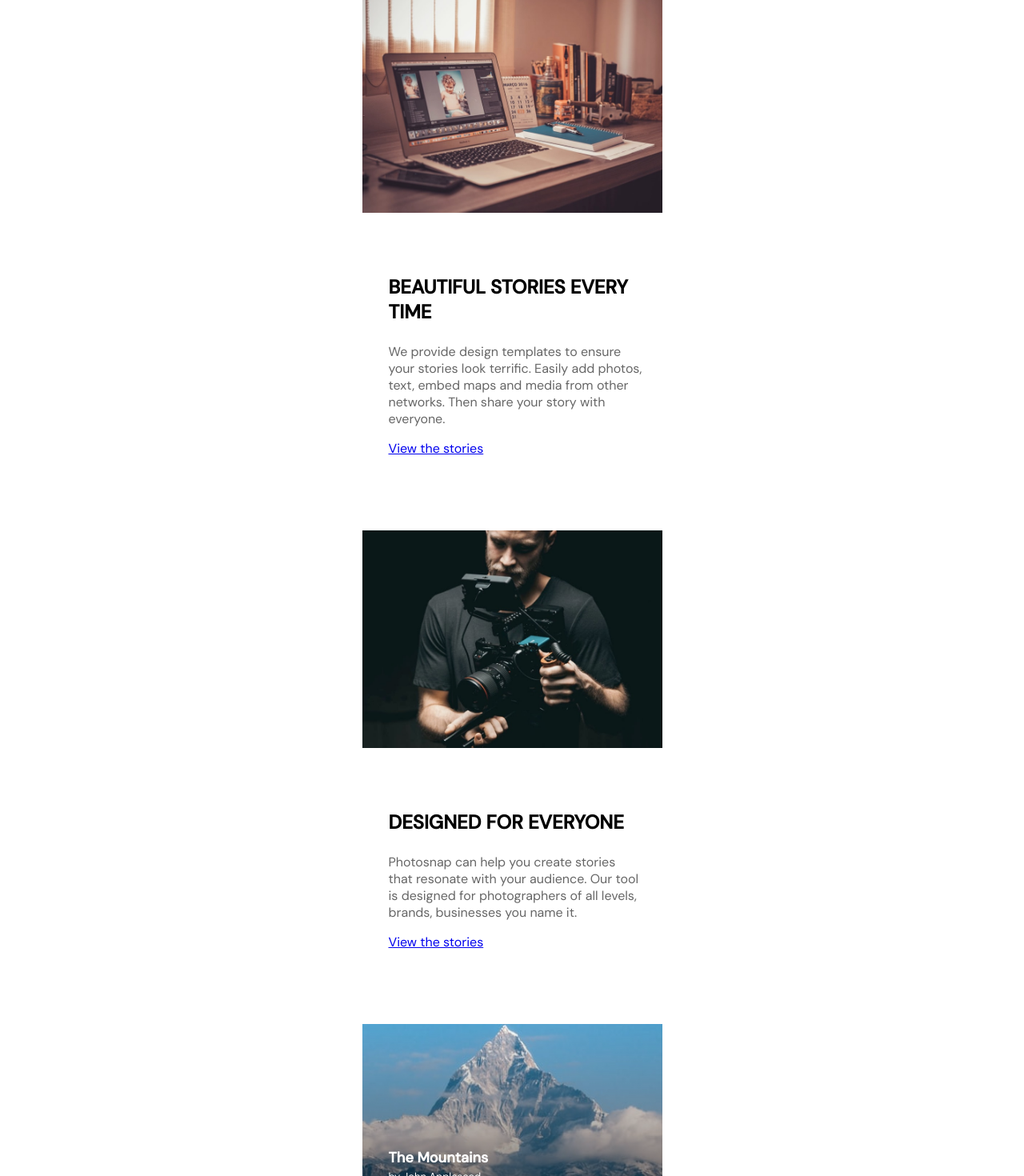
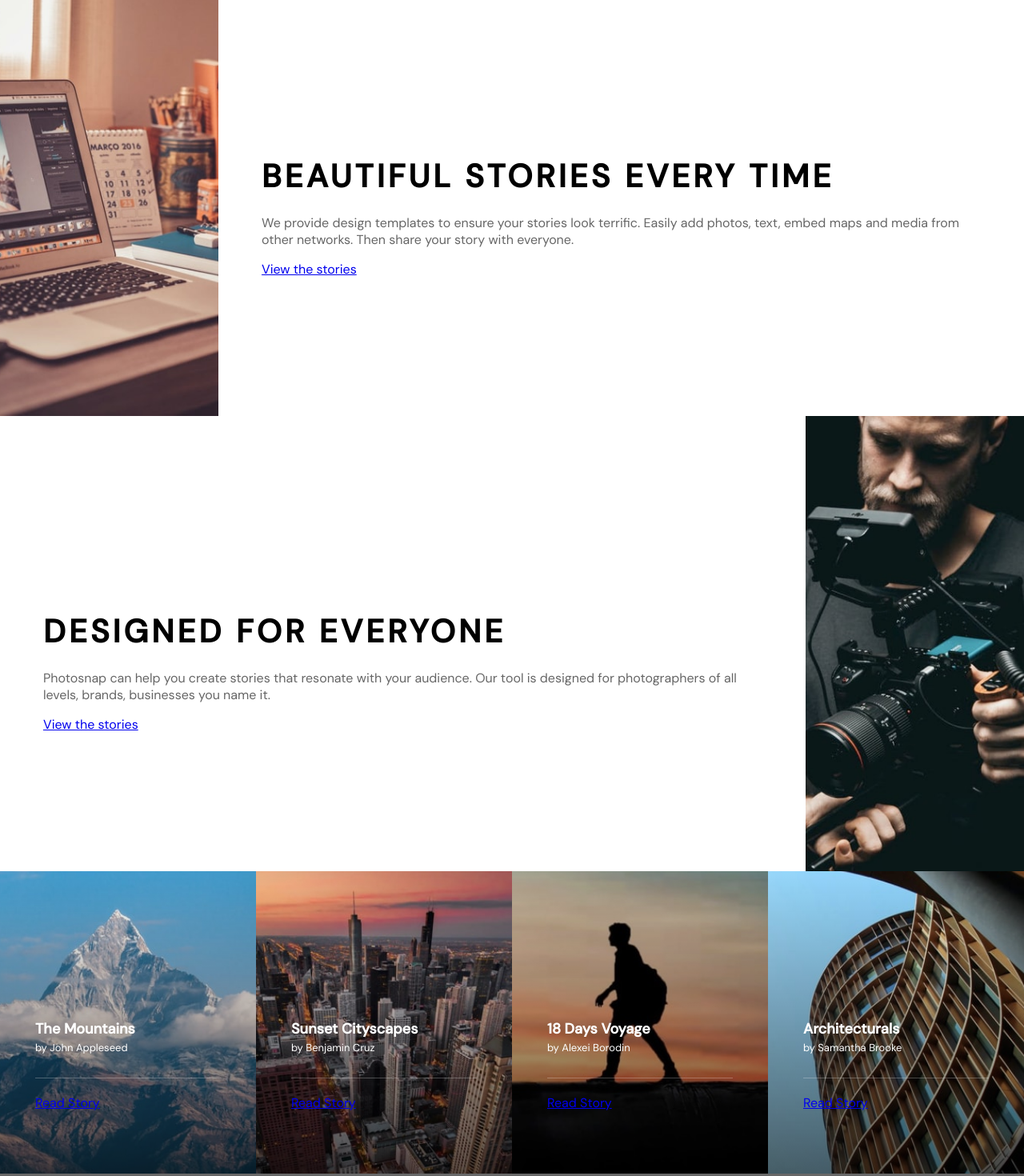
Before and after one commit to johanbijlsma/photosnap, a SvelteKit app: page / in a window 1280 px wide. Shown: the part 740-2210 px from the top of the page at 80% size. Built offline with nearby package versions, Linux system fonts and the light colour scheme.

Commit message:
more styling

```diff
--- a/src/lib/index.ts
+++ b/src/lib/index.ts
@@ -1 +1,2 @@
 // place files you want to import through the `$lib` alias in this folder.
+export createS from '$lib/assets/home/create-and-share-S.jpg';
--- a/src/routes/+page.svelte
+++ b/src/routes/+page.svelte
@@ -52,12 +52,12 @@
 		<li><a href="/stories">Home - Stories</a></li>
 		<li><a href="/features">Features</a></li>
 		<li><a href="/pricing">Pricing</a></li>
-		<li><a href="/">Get an invite</a></li>
+		<li class="mobile-hidden"><a href="/">Get an invite</a></li>
 	</ul>
 </nav>
 <div class="wrapper">
 	<div class="card-wrapper">
-		<div class="card createbg">
+		<div class="card createbg picture-right">
 			<img
 				src={createS}
 				alt=""
@@ -65,14 +65,17 @@
 				loading="lazy"
 				srcset="{createS} 400w, {createM} 800w, {createL} 1200w"
 			/>
+			<!-- <div class="card--inner"> -->
 			<h2 class="card-title">Create and share your photo Stories.</h2>
 
 			<p>
 				Photosnap is a platform for photographers and visual storytellers. We make it easy to share
 				photos, tell stories and connect with others.
 			</p>
+			<a href="/">Get an invite</a>
+			<!-- </div> -->
 		</div>
-		<div class="card">
+		<div class="card picture-left">
 			<img
 				src={beautifulS}
 				alt=""
@@ -80,15 +83,17 @@
 				loading="lazy"
 				srcset="{beautifulS} 400w, {beautifulM} 800w, {beautifulL} 1200w"
 			/>
+			<!-- <div class="card--inner"> -->
 			<h2 class="card-title">Beautiful stories every time</h2>
 			<p>
 				We provide design templates to ensure your stories look terrific. Easily add photos, text,
 				embed maps and media from other networks. Then share your story with everyone.
 			</p>
 			<a href="/stories"> View the stories</a>
+			<!-- </div> -->
 		</div>
 
-		<div class="card">
+		<div class="card picture-right">
 			<img
 				src={designedS}
 				alt=""
@@ -96,12 +101,14 @@
 				loading="lazy"
 				srcset="{designedS} 400w, {designedM} 800w, {designedL} 1200w"
 			/>
+			<!-- <div class="card--inner"> -->
 			<h2 class="card-title">Designed for everyone</h2>
 			<p>
 				Photosnap can help you create stories that resonate with your audience. Our tool is designed
 				for photographers of all levels, brands, businesses you name it.
 			</p>
 			<a href="/stories"> View the stories</a>
+			<!-- </div> -->
 		</div>
 	</div>
 	<div class="photo-wrapper">
--- a/src/styles.css
+++ b/src/styles.css
@@ -3,17 +3,19 @@
 :root {
 	--font: 'DM Sans', sans-serif;
 	--pure-black: #000000;
-	--pure-white: #ffffff;
+	--pure-white: rgb(255, 255, 255);
+	--pure-white-25: rgba(255, 255, 255, 0.25);
 	--light-grey: #dfdfdf;
 	--max-mobile-width: 375px;
 	--max-tablet-width: 768px;
 	--min-desktop-width: 768px;
+	--max-desktop-width: 1440px;
 }
 
 body {
 	font-family: var(--font);
 	color: var(--pure-black);
-	max-width: var(--max-mobile-width);
+	max-width: var(--max-desktop-width);
 	margin: 0 auto;
 }
 
@@ -38,6 +40,8 @@ nav {
 		padding-inline: 33px 24px;
 		padding-block-end: 92px;
 		overflow-x: hidden;
+		display: flex;
+		flex-direction: column;
 		& h2 {
 			text-transform: uppercase;
 			margin-block: 0px;
@@ -68,7 +72,7 @@ nav {
 	& .photo-card {
 		background-color: var(--pure-white);
 		padding-inline: 33px 24px;
-		padding-block-end: 92px;
+		padding-block-end: 70px;
 		overflow: hidden;
 		background-image: linear-gradient(180deg, rgba(0, 0, 0, 0) 0.27%, rgba(0, 0, 0, 0.66) 100%);
 		& h2 {
@@ -102,21 +106,203 @@ nav {
 			line-height: normal;
 			translate: 0 -16px;
 		}
+		& a.photo-link {
+			display: block;
+			border-top: var(--pure-white-25) 1px solid;
+			padding-block-start: 20px;
+		}
 	}
 	& .card.createbg {
 		background-color: var(--pure-black);
 		color: var(--pure-white);
 	}
 }
-
-@media screen and (max-width: 400px) {
+/* @media mobile specific */
+@media screen and (max-width: 500px) {
 	.mobile-hidden {
 		display: none;
 	}
+	.card-wrapper .card {
+		display: flex;
+		flex-direction: column;
+	}
 	.card-wrapper .card img {
 		width: 100vw;
+
+		translate: 0px;
+		width: 100%;
+		/* max-height: 285px; */
+		object-fit: cover;
+		object-position: 20% 50%;
 	}
 	.photo-wrapper .photo-card img {
 		width: 100vw;
 	}
+	body {
+		max-width: var(--max-template-width);
+	}
 }
+/* @media tablet specific */
+@media screen and (min-width: 500px) and (max-width: 900px) {
+	.mobile-hidden {
+		display: flex;
+	}
+	.card-wrapper .card {
+		padding-inline: 0px;
+		padding-block-end: 0px;
+	}
+	.card-wrapper .card.picture-right {
+		display: grid;
+		grid-template-areas:
+			'. . picture'
+			'header header picture'
+			'content content picture'
+			'cta cta picture'
+			'. . picture';
+		grid-template-columns: 1fr 1fr 273px;
+		grid-template-rows: 173px auto auto auto 173px;
+	}
+	.card-wrapper .card.picture-left {
+		display: grid;
+		grid-template-areas:
+			'picture . .'
+			'picture header header'
+			'picture content content'
+			'picture cta cta'
+			'picture . .';
+		grid-template-columns: 273px 1fr 1fr;
+		grid-template-rows: 173px auto auto auto 173px;
+	}
+	.card-wrapper .card img {
+		grid-area: picture;
+		translate: none;
+		height: 100%;
+		max-height: inherit;
+		object-position: center;
+		width: 100%;
+		aspect-ratio: auto;
+	}
+	.card-wrapper .card h2 {
+		grid-area: header;
+		padding-inline: 54px;
+		font-size: 40px;
+		line-height: 48px; /* 120% */
+		letter-spacing: 4.167px;
+	}
+	.card-wrapper .card p {
+		grid-area: content;
+		padding-inline: 54px;
+	}
+	.card-wrapper .card a {
+		grid-area: cta;
+		padding-inline: 54px;
+	}
+	.photo-wrapper {
+		display: grid;
+		grid-template-areas: 'picture picture';
+		grid-template-columns: 1fr 1fr;
+		grid-template-rows: 1fr 1fr;
+	}
+	.photo-wrapper .photo-card {
+		width: 100%;
+		padding-inline: 0px 0px;
+		padding-block-end: 70px;
+	}
+	.photo-wrapper .photo-card--inner {
+		padding-inline: 44px;
+	}
+	.photo-wrapper .photo-card img {
+		/* width: 100%; */
+		padding-inline: 0px 0px;
+		object-fit: cover;
+	}
+	body {
+		max-width: var(--max-tablet-width);
+	}
+}
+
+/* @media desktop specific */
+@media screen and (min-width: 900px) {
+	.mobile-hidden {
+		display: flex;
+	}
+	.card-wrapper .card {
+		padding-inline: 0px;
+		padding-block-end: 0px;
+	}
+	.card-wrapper .card.picture-right {
+		display: grid;
+		grid-template-areas:
+			'. . picture'
+			'header header picture'
+			'content content picture'
+			'cta cta picture'
+			'. . picture';
+		grid-template-columns: 1fr 1fr 273px;
+		grid-template-rows: 173px auto auto auto 173px;
+	}
+	.card-wrapper .card.picture-left {
+		display: grid;
+		grid-template-areas:
+			'picture . .'
+			'picture header header'
+			'picture content content'
+			'picture cta cta'
+			'picture . .';
+		grid-template-columns: 273px 1fr 1fr;
+		grid-template-rows: 173px auto auto auto 173px;
+	}
+	.card-wrapper .card img {
+		grid-area: picture;
+		translate: none;
+		height: 100%;
+		max-height: inherit;
+		object-position: center;
+		width: 100%;
+		aspect-ratio: auto;
+	}
+	.card-wrapper .card h2 {
+		grid-area: header;
+		padding-inline: 54px;
+		font-size: 40px;
+		line-height: 48px; /* 120% */
+		letter-spacing: 4.167px;
+	}
+	.card-wrapper .card p {
+		grid-area: content;
+		padding-inline: 54px;
+	}
+	.card-wrapper .card a {
+		grid-area: cta;
+		padding-inline: 54px;
+	}
+	.photo-wrapper {
+		display: grid;
+		grid-template-areas: 'picture picture picture picture';
+		grid-template-columns: 1fr 1fr 1fr 1fr;
+		grid-template-rows: 420px;
+	}
+	.photo-wrapper .photo-card {
+		width: 100%;
+		padding-inline: 0px 0px;
+	}
+	.photo-wrapper .photo-card--inner {
+		padding-inline: 44px;
+	}
+	.photo-wrapper .photo-card img {
+		/* width: 100%; */
+		padding-inline: 0px 0px;
+		object-fit: cover;
+		translate: -33px;
+		width: 118%;
+		max-height: inherit;
+		object-fit: cover;
+		/* object-position: 20% 50%; */
+		/* aspect-ratio: 1/1; */
+		mix-blend-mode: multiply;
+		margin-bottom: -273px;
+	}
+	body {
+		max-width: var(--max-desktop-width);
+	}
+}
```
